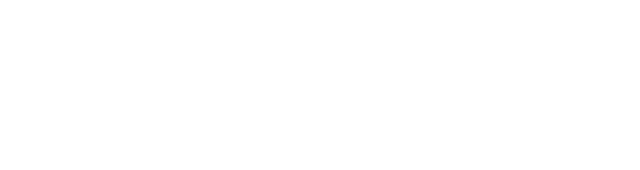
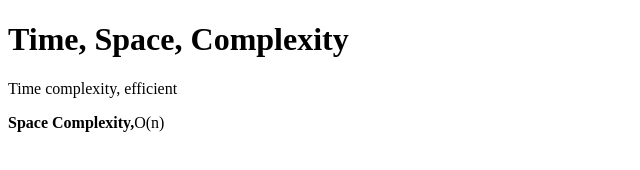
Before and after one commit to acciojob/time-and-space-complexity-Harshita222, a website: page main.html in a window 1280 px wide. Shown: the whole page, without its empty margins (0-640 px from the left). Drawn offline with Linux system fonts and the light colour scheme.

Commit message:
created a submission

```diff
--- a/main.html
+++ b/main.html
@@ -8,6 +8,9 @@
 
 <body>
 	<!-- the entire body must be written by student -->
+	<h1>Time, Space, Complexity</h1>
+	<p>Time complexity, efficient</p>
+	<p><b>Space Complexity,</b>O(n)</p>
     <script type="text/javascript" src="./script.js">
 </script>
 
```
